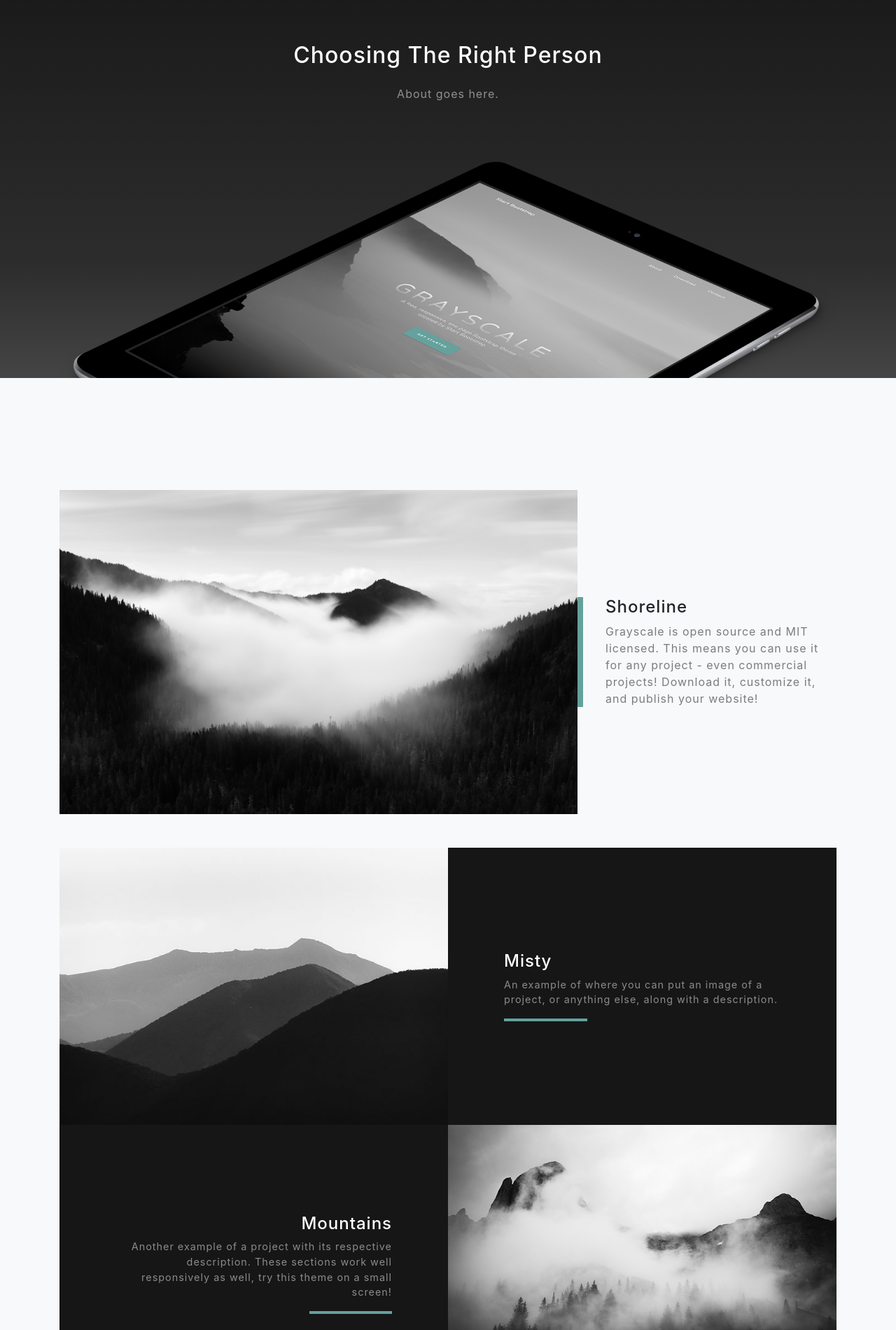
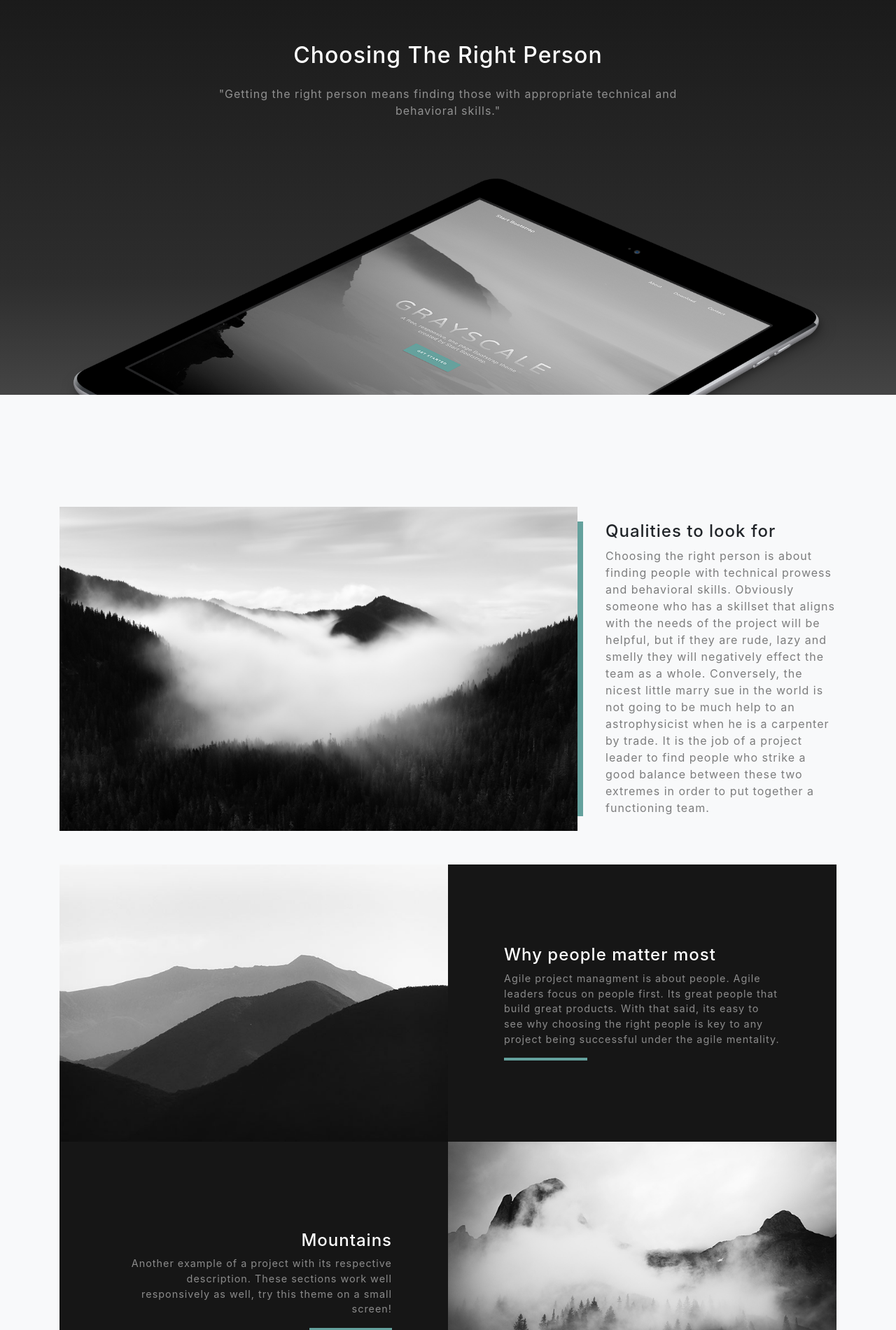
Before and after one commit to davidcloak/SelfOrganizingTeams, a website with bundled scripts: page index.html in a window 1280 px wide. Shown: the part 900-2800 px from the top of the page at 70% size. Built offline with nearby package versions, Linux system fonts and the light colour scheme.

Commit message:
added some content
I added all the concent that was listed on the project board. Most of the information I got was straight from the book so I put a source  down in the foote along with our names. I also added one image to the images folder but its really big and I didn't feel like messing with it so I didn't. Please check for spelling errors I'm garbage at it.

P.S. I had to do this twice seems the first time I acidently closed brackets without saving. Feels bad man.

```diff
--- a/index.html
+++ b/index.html
@@ -53,7 +53,7 @@
     <div class="container d-flex h-100 align-items-center">
       <div class="mx-auto text-center">
         <h1 class="mx-auto my-0 text-uppercase">Choosing The Right People</h1>
-        <h2 class="text-white-50 mx-auto mt-2 mb-5">Mission Statement and image here.</h2>
+        <h2 class="text-white-50 mx-auto mt-2 mb-5">"Effective project leaders focus on <strong>people</strong>, product, and process-in that order."</h2>
       </div>
     </div>
   </header>
@@ -64,7 +64,7 @@
       <div class="row">
         <div class="col-lg-8 mx-auto">
           <h2 class="text-white mb-4">Choosing The Right Person</h2>
-          <p class="text-white-50">About goes here.</p>
+          <p class="text-white-50">"Getting the right person means finding those with appropriate technical and behavioral skills."</p>
         </div>
       </div>
       <img src="img/ipad.png" class="img-fluid" alt="">
@@ -82,8 +82,8 @@
         </div>
         <div class="col-xl-4 col-lg-5">
           <div class="featured-text text-center text-lg-left">
-            <h4>Shoreline</h4>
-            <p class="text-black-50 mb-0">Grayscale is open source and MIT licensed. This means you can use it for any project - even commercial projects! Download it, customize it, and publish your website!</p>
+            <h4>Qualities to look for</h4>
+            <p class="text-black-50 mb-0">Choosing the right person is about finding people with technical prowess and behavioral skills. Obviously someone who has a skillset that aligns with the needs of the project will be helpful, but if they are rude, lazy and smelly they will negatively effect the team as a whole. Conversely, the nicest little marry sue in the world is not going to be much help to an astrophysicist when he is a carpenter by trade. It is the job of a project leader to find people who strike a good balance between these two extremes in order to put together a functioning team.</p>
           </div>
         </div>
       </div>
@@ -97,8 +97,8 @@
           <div class="bg-black text-center h-100 project">
             <div class="d-flex h-100">
               <div class="project-text w-100 my-auto text-center text-lg-left">
-                <h4 class="text-white">Misty</h4>
-                <p class="mb-0 text-white-50">An example of where you can put an image of a project, or anything else, along with a description.</p>
+                <h4 class="text-white">Why people matter most</h4>
+                <p class="mb-0 text-white-50">Agile project managment is about people. Agile leaders focus on people first. Its great people that build great products. With that said, its easy to see why choosing the right people is key to any project being successful under the agile mentality.</p>
                 <hr class="d-none d-lg-block mb-0 ml-0">
               </div>
             </div>
@@ -130,8 +130,11 @@
   <!-- Footer -->
   <footer class="bg-black small text-center text-white-50">
     <div class="container">
-      Copyright &copy; Your Website 2019
+      Created by David Cloak, Jerrett Goggin, and Dylan Carfley.
     </div>
+      <div>
+      Sources- Agile Project Management: Creating Innovative Products Chapter 3
+      </div>
   </footer>
 
   <!-- Bootstrap core JavaScript -->
```
